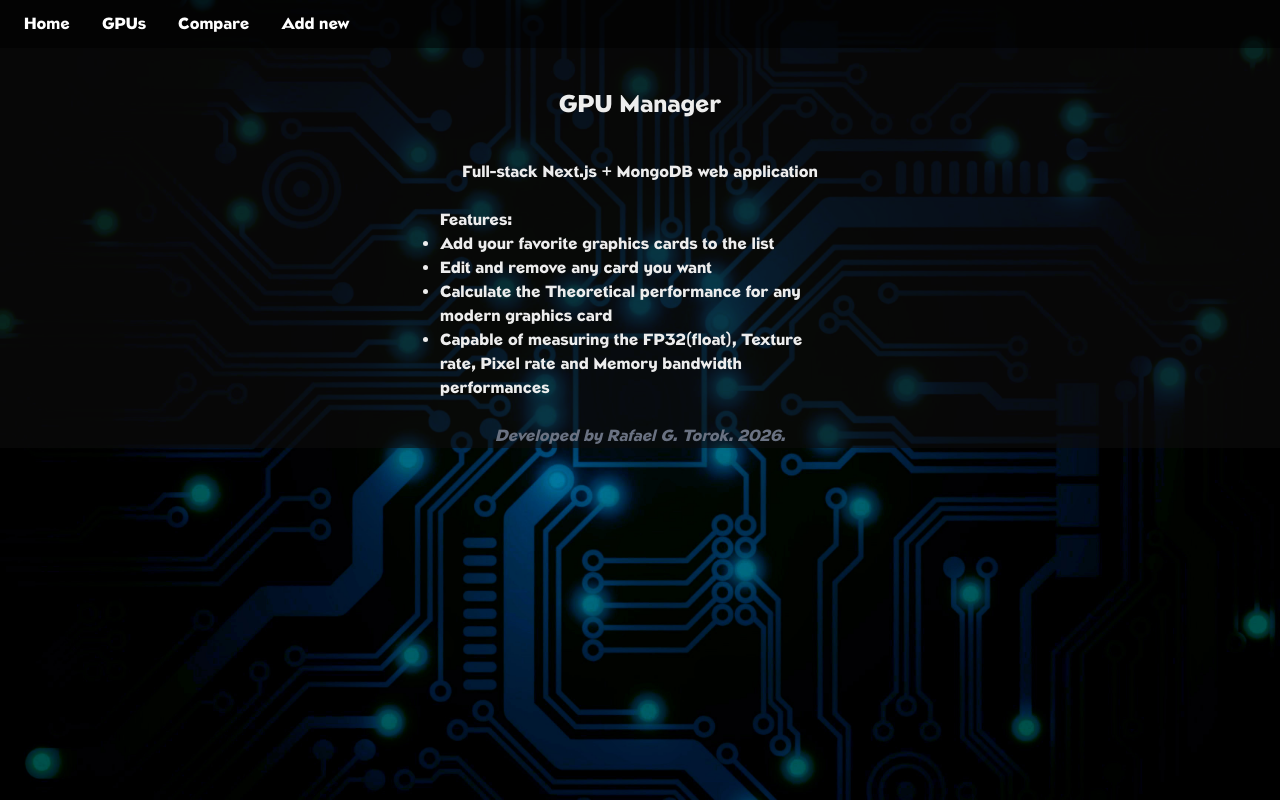
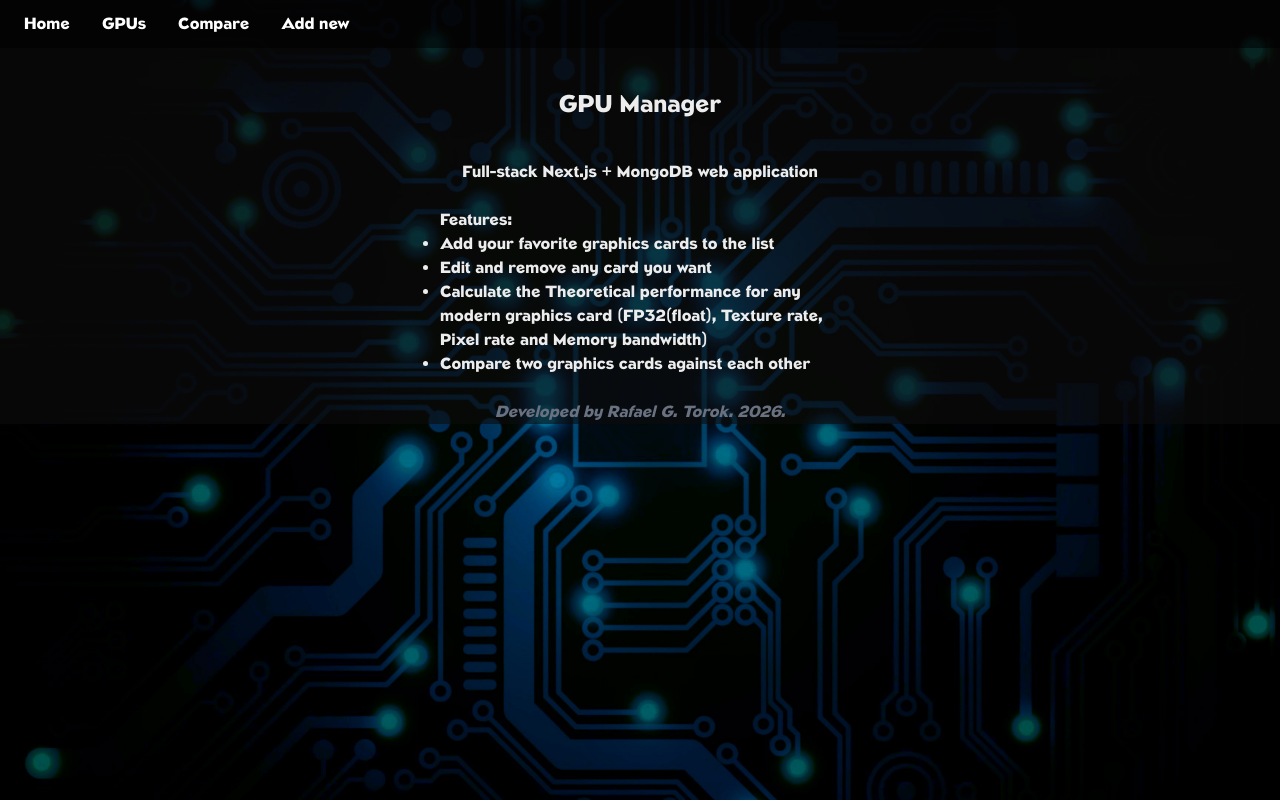
Before and after one commit to rafaeltorok/gpu-manager-nextjs, a Next.js app: page / in a window 1280 px wide. Built offline with nearby package versions, Linux system fonts and the light colour scheme.

Commit message:
update: home page info about the app's functionalities

```diff
--- a/app/page.tsx
+++ b/app/page.tsx
@@ -17,10 +17,10 @@
             <li>Edit and remove any card you want</li>
             <li>
               Calculate the Theoretical performance for any modern graphics card
+              (FP32(float), Texture rate, Pixel rate and Memory bandwidth)
             </li>
             <li>
-              Capable of measuring the FP32(float), Texture rate, Pixel rate and
-              Memory bandwidth performances
+              Compare two graphics cards against each other
             </li>
           </ul>
         </section>
```
